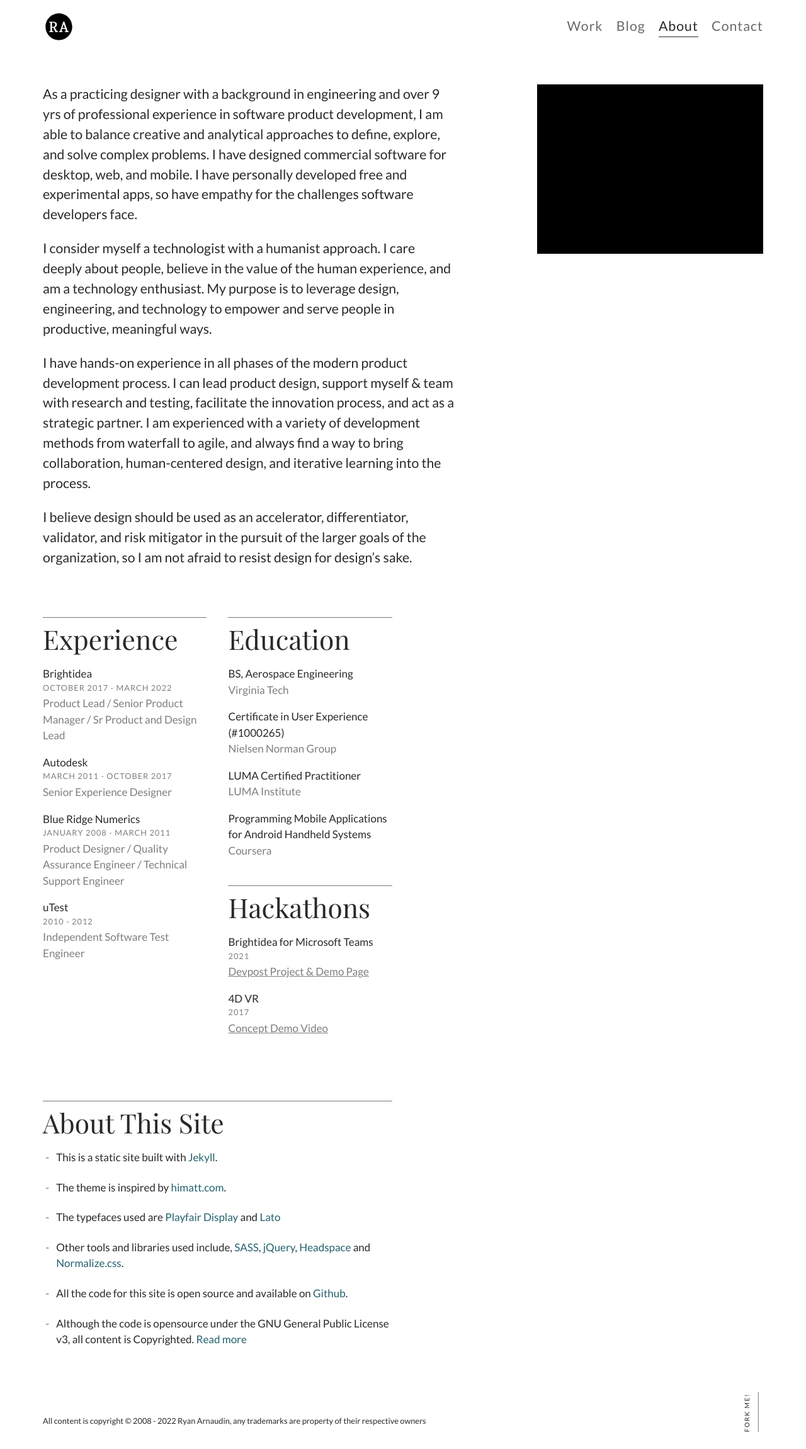
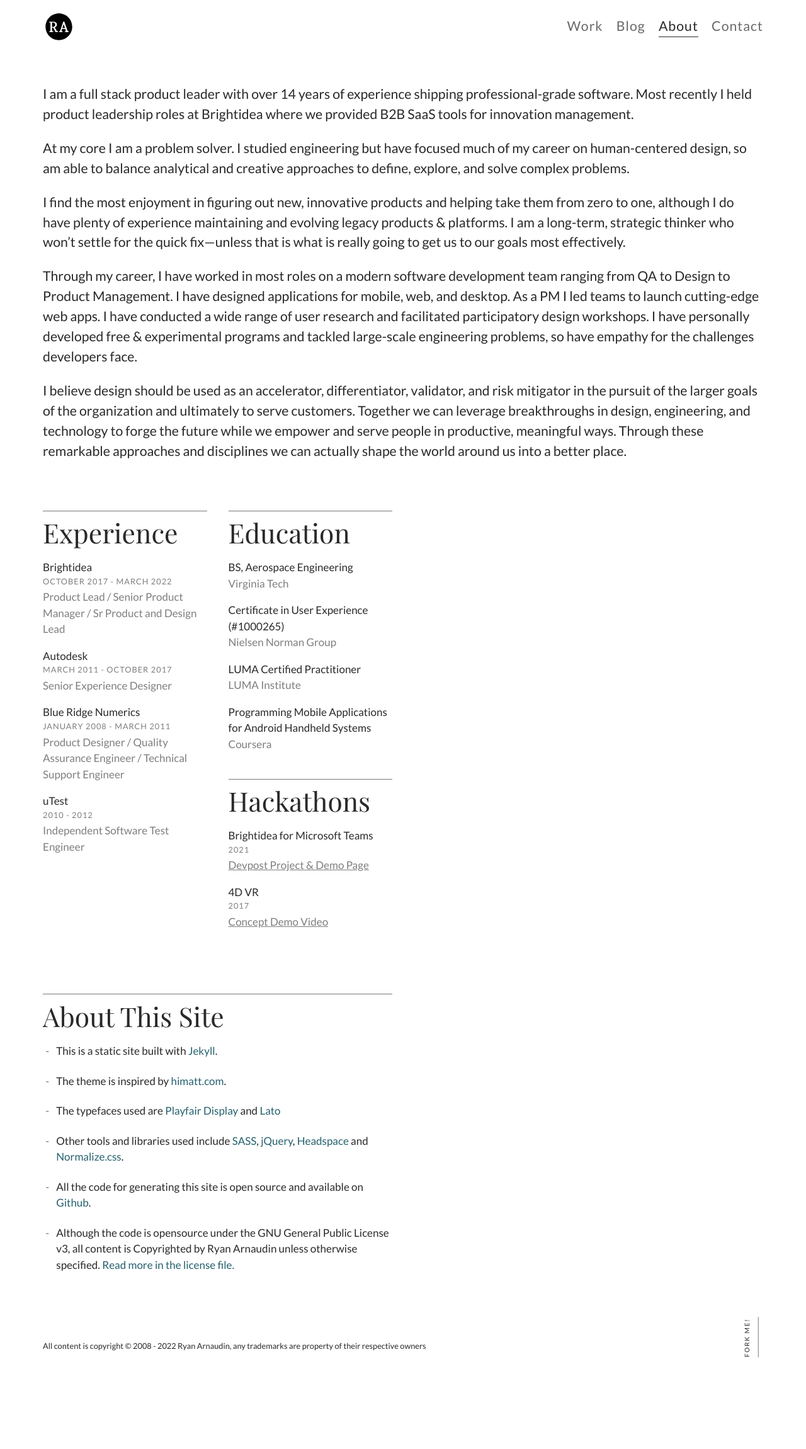
Before and after one commit to arnaudin/arnaudin.github.io, a Jekyll site: the page built from _pages/about.html, in a window 1280 px wide. Shown: the whole page at 63% size. Built offline with Jekyll 4.4.1, drawn with Linux system fonts in a browser that asks for light colours; nearby versions of some CDN libraries; after the commit the page ends 2183 px from its top, so only the background shows below that.

Commit message:
Refresh about page

```diff
--- a/_pages/about.html
+++ b/_pages/about.html
@@ -6,13 +6,15 @@ priority: 0.9
 
 intro: |
 
-  As a practicing designer with a background in engineering and over 9 yrs of professional experience in software product development, I am able to balance creative and analytical approaches to define, explore, and solve complex problems. I have designed commercial software for desktop, web, and mobile. I have personally developed free and experimental apps, so have empathy for the challenges software developers face.
+  I am a full stack product leader with over 14 years of experience shipping professional-grade software. Most recently I held product leadership roles at Brightidea where we provided B2B SaaS tools for innovation management.
 
-  I consider myself a technologist with a humanist approach. I care deeply about people, believe in the value of the human experience, and am a technology enthusiast. My purpose is to leverage design, engineering, and technology to empower and serve people in productive, meaningful ways.
+  At my core I am a problem solver. I studied engineering but have focused much of my career on human-centered design, so am able to balance analytical and creative approaches to define, explore, and solve complex problems.
 
-  I have hands-on experience in all phases of the modern product development process. I can lead product design, support myself & team with research and testing, facilitate the innovation process, and act as a strategic partner. I am experienced with a variety of development methods from waterfall to agile, and always find a way to bring collaboration, human-centered design, and iterative learning into the process.
+  I find the most enjoyment in figuring out new, innovative products and helping take them from zero to one, although I do have plenty of experience maintaining and evolving legacy products & platforms. I am a long-term, strategic thinker who won’t settle for the quick fix—unless that is what is really going to get us to our goals most effectively.
 
-  I believe design should be used as an accelerator, differentiator, validator, and risk mitigator in the pursuit of the larger goals of the organization, so I am not afraid to resist design for design’s sake.
+  Through my career, I have worked in most roles on a modern software development team ranging from QA to Design to Product Management. I have designed applications for mobile, web, and desktop. As a PM I led teams to launch cutting-edge web apps. I have conducted a wide range of user research and facilitated participatory design workshops. I have personally developed free & experimental programs and tackled large-scale engineering problems, so have empathy for the challenges developers face.
+
+  I believe design should be used as an accelerator, differentiator, validator, and risk mitigator in the pursuit of the larger goals of the organization and ultimately to serve customers. Together we can leverage breakthroughs in design, engineering, and technology to forge the future while we empower and serve people in productive, meaningful ways. Through these remarkable approaches and disciplines we can actually shape the world around us into a better place.
 
 profile_picture: /images/black-thumbnail.png
 
@@ -98,16 +100,16 @@ about_site: |
   [Playfair Display](https://fonts.google.com/specimen/Playfair+Display) and
   [Lato](https://fonts.google.com/specimen/Lato)
 
-  - Other tools and libraries used include, [SASS](http://sass-lang.com/),
+  - Other tools and libraries used include [SASS](http://sass-lang.com/),
   [jQuery](https://jquery.com/),
   [Headspace](https://github.com/gdub22/headspace) and
   [Normalize.css](http://github.com/necolas/normalize.css).
 
-  - All the code for this site is open source and available on
+  - All the code for generating this site is open source and available on
   [Github](https://github.com/arnaudin/arnaudin.github.io).
 
   - Although the code is opensource under the GNU General Public License v3, all
-  content is Copyrighted. [Read more](https://github.com/arnaudin/arnaudin.github.io/blob/main/LICENSE)
+  content is Copyrighted by Ryan Arnaudin unless otherwise specified. [Read more in the license file.](https://github.com/arnaudin/arnaudin.github.io/blob/main/LICENSE)
   {:.list--dashed .list--small}
 ---
 
@@ -129,10 +131,6 @@ about_site: |
 
 <div class="about-wrapper">
   <div class="about">
-    <div class="about-intro-image">
-      <img src="{{ page.profile_picture }}" alt="">
-    </div>
-
     <div class="about-intro-description paragraph-normal">
       {{ page.intro | markdownify }}
     </div>
--- a/_sass/site/layouts/_about.scss
+++ b/_sass/site/layouts/_about.scss
@@ -3,26 +3,9 @@
   .about {
     @extend .grid-container;
 
-    .about-intro-image {
-      grid-row: 1;
-      @include grid-column-from-to(1,3);
-
-      @include grid-media(phablet) {
-        @include grid-column-from-to(1,4);
-      }
-
-      @include grid-media(tablet) {
-        @include grid-column-from-to(9,12);
-      }
-
-      @include grid-media(desktop) {
-        @include grid-column-from-to(9,12);
-      }
-    }
-
     .about-intro-description {
       grid-row: 2;
-      @include grid-column-from-to(1,6);
+      @include grid-column-from-to(1,12);
 
       @include grid-media(phablet) {
         @include grid-column-from-to(1,6);
@@ -30,11 +13,11 @@
 
       @include grid-media(tablet) {
         grid-row: 1;
-        @include grid-column-from-to(1,7);
+        @include grid-column-from-to(1,12);
       }
 
       @include grid-media(desktop) {
-        @include grid-column-from-to(1,7);
+        @include grid-column-from-to(1,12);
       }
     }
 
```
